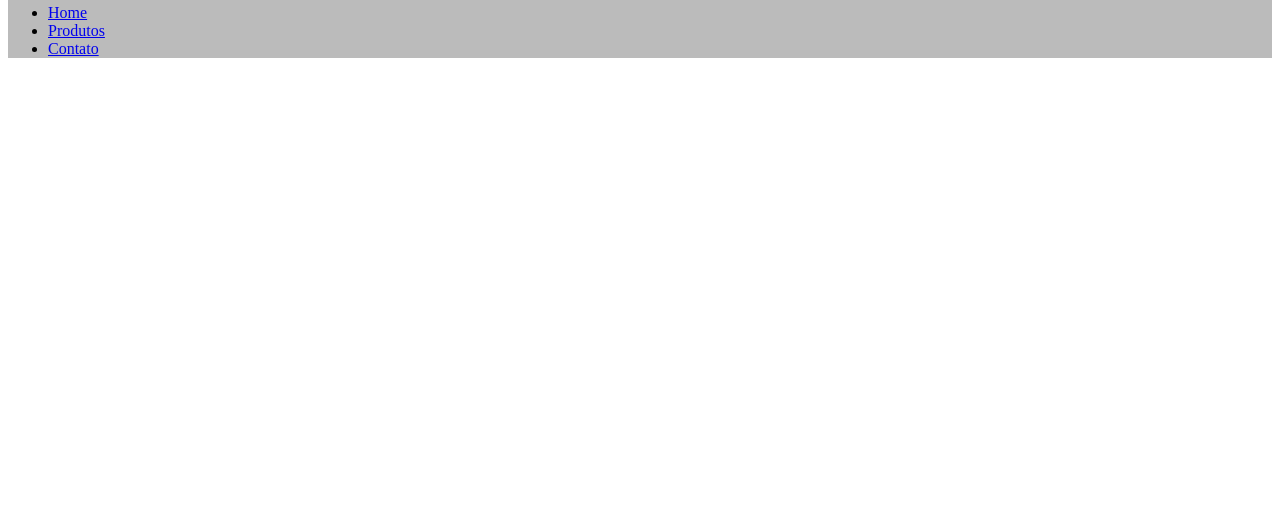
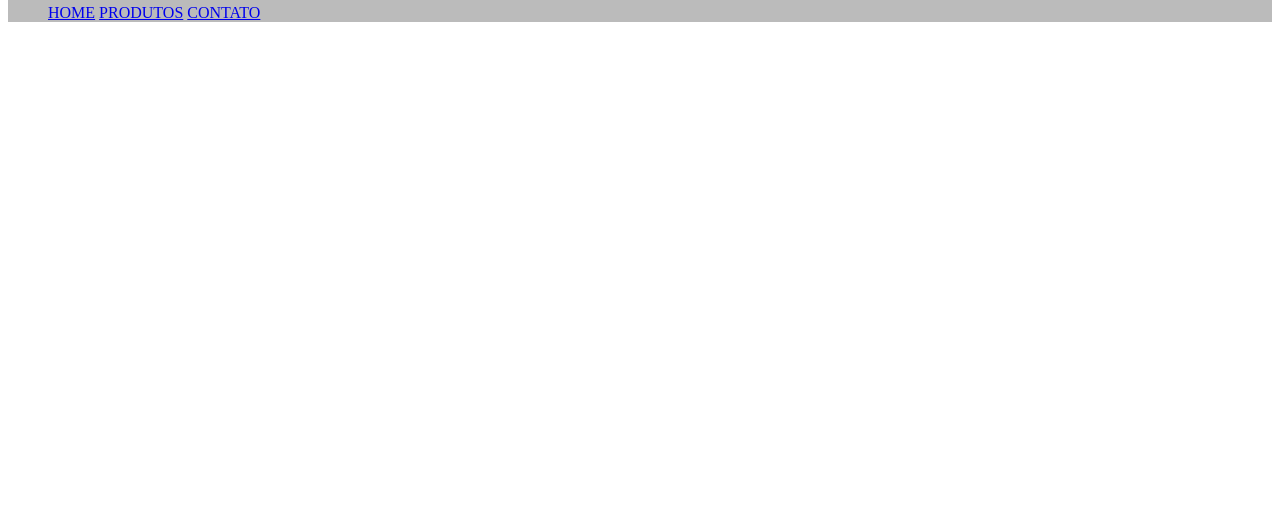
Before and after one commit to gaelhenri/BARBEARIA--2.0, a plain HTML site: page index.html in a window 1280 px wide. Shown: the part 274-800 px from the top of the page. Drawn offline with Linux system fonts and the light colour scheme.

Commit message:
style.css

```diff
--- a/style.css
+++ b/style.css
@@ -1,3 +1,13 @@
 header{
     background: #BBBBBB;
 }
+
+nav li{
+    display: inline;
+}
+
+nav a{
+    text-transform: uppercase;
+    color:#000000
+    font-weight: bold;
+}
```
